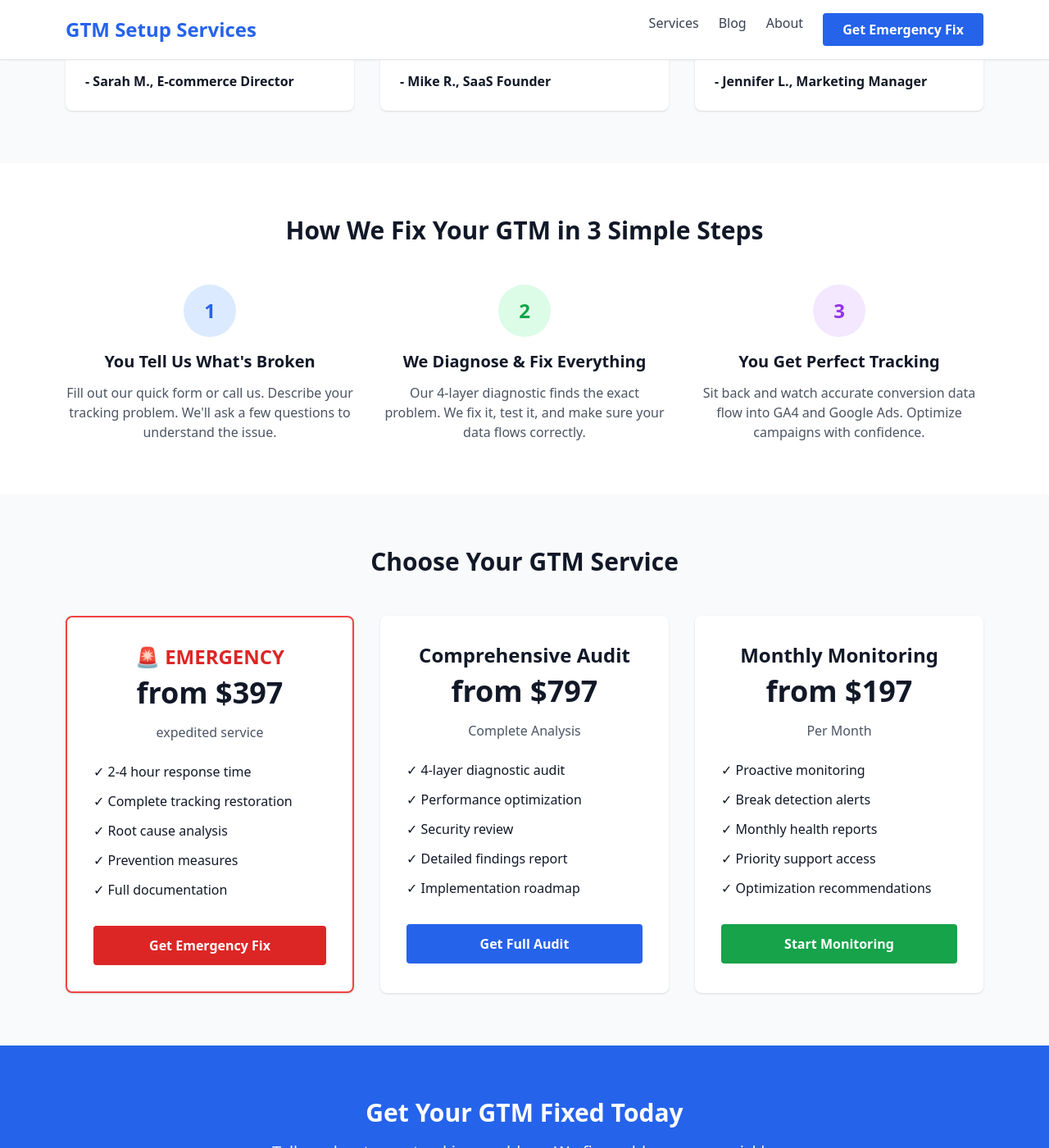
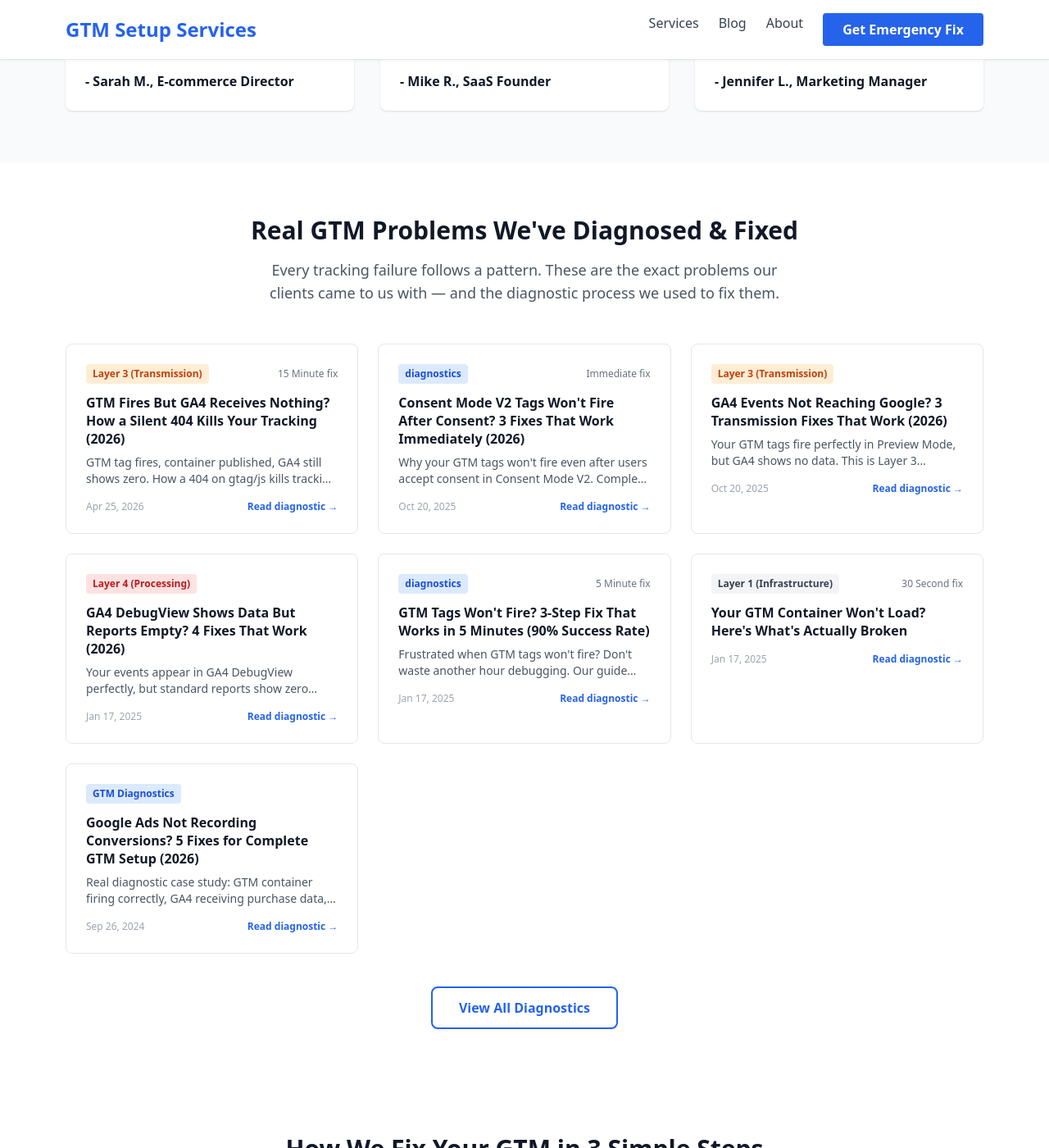
Before and after one commit to gtmsetupservice/gtmsetupservice.com, a Jekyll site: the page built from index.md, in a window 1280 px wide and 1400 px high, scrolled down 2404 px. Shown: the whole window at 82% size. Built offline with Jekyll 4.4.1, drawn with Linux system fonts in a browser that asks for light colours; nearby versions of some CDN libraries.

Commit message:
feat(seo): Add case studies section with ItemList schema to homepage
- Shows all posts as linked cards with layer badges, description, date
- ItemList schema declares hub-spoke relationship to all post URLs
- Auto-updates as new posts are added
- Placed between testimonials and 3-step process

Co-Authored-By: Claude Sonnet 4.6 <noreply@anthropic.com>

```diff
--- /dev/null
+++ b/_includes/case-studies.html
@@ -0,0 +1,83 @@
+<!-- Case Studies / Diagnostic Resources Section -->
+<section class="py-16 bg-white" id="case-studies">
+    <div class="max-w-6xl mx-auto px-4">
+
+        <div class="text-center mb-12">
+            <h2 class="text-3xl font-bold mb-4">Real GTM Problems We've Diagnosed & Fixed</h2>
+            <p class="text-gray-600 text-lg max-w-2xl mx-auto">Every tracking failure follows a pattern. These are the exact problems our clients came to us with — and the diagnostic process we used to fix them.</p>
+        </div>
+
+        <div class="grid md:grid-cols-2 lg:grid-cols-3 gap-6">
+            {% for post in site.posts %}
+            <a href="{{ post.url }}" class="group block bg-white border border-gray-200 rounded-lg p-6 hover:shadow-md hover:border-blue-300 transition duration-200">
+
+                <div class="flex items-center justify-between mb-3">
+                    {% if post.problem_layer %}
+                    <span class="text-xs font-semibold px-2 py-1 rounded
+                        {% if post.problem_layer contains 'Layer 1' %}bg-gray-100 text-gray-700
+                        {% elsif post.problem_layer contains 'Layer 2' %}bg-purple-100 text-purple-700
+                        {% elsif post.problem_layer contains 'Layer 3' %}bg-orange-100 text-orange-700
+                        {% elsif post.problem_layer contains 'Layer 4' %}bg-red-100 text-red-700
+                        {% else %}bg-blue-100 text-blue-700{% endif %}">
+                        {{ post.problem_layer }}
+                    </span>
+                    {% elsif post.categories.first %}
+                    <span class="text-xs font-semibold px-2 py-1 rounded bg-blue-100 text-blue-700">
+                        {{ post.categories.first }}
+                    </span>
+                    {% endif %}
+
+                    {% if post.fix_time %}
+                    <span class="text-xs text-gray-500">{{ post.fix_time }} fix</span>
+                    {% endif %}
+                </div>
+
+                <h3 class="font-bold text-gray-900 mb-2 group-hover:text-blue-600 transition leading-snug">
+                    {{ post.title }}
+                </h3>
+
+                {% if post.description %}
+                <p class="text-sm text-gray-600 line-clamp-2">{{ post.description }}</p>
+                {% endif %}
+
+                <div class="mt-4 flex items-center justify-between">
+                    <time class="text-xs text-gray-400" datetime="{{ post.date | date_to_xmlschema }}">
+                        {{ post.date | date: "%b %d, %Y" }}
+                    </time>
+                    <span class="text-xs font-semibold text-blue-600 group-hover:underline">Read diagnostic →</span>
+                </div>
+
+            </a>
+            {% endfor %}
+        </div>
+
+        <div class="text-center mt-10">
+            <a href="/blog/" class="inline-block border-2 border-blue-600 text-blue-600 hover:bg-blue-600 hover:text-white font-bold py-3 px-8 rounded-lg transition duration-200">
+                View All Diagnostics
+            </a>
+        </div>
+
+    </div>
+</section>
+
+<!-- ItemList Schema: Hub-spoke relationship between homepage and all posts -->
+<script type="application/ld+json">
+{
+  "@context": "https://schema.org",
+  "@type": "ItemList",
+  "name": "GTM & GA4 Diagnostic Case Studies",
+  "description": "Real-world GTM and GA4 tracking failures diagnosed and resolved by GTM Setup Service",
+  "numberOfItems": {{ site.posts.size }},
+  "itemListElement": [
+    {% for post in site.posts %}
+    {
+      "@type": "ListItem",
+      "position": {{ forloop.index }},
+      "url": "{{ site.url }}{{ post.url }}",
+      "name": "{{ post.title }}",
+      "description": "{{ post.description }}"
+    }{% unless forloop.last %},{% endunless %}
+    {% endfor %}
+  ]
+}
+</script>
--- a/index.md
+++ b/index.md
@@ -56,6 +56,8 @@ description: GTM not working? Get emergency recovery in 2-4 hours. Fix broken Go
         </div>
     </div>
 </section>
+
+{% include case-studies.html %}
 
 <!-- Section 7: Simple 3-Step Process -->
 <section class="py-16">
```
